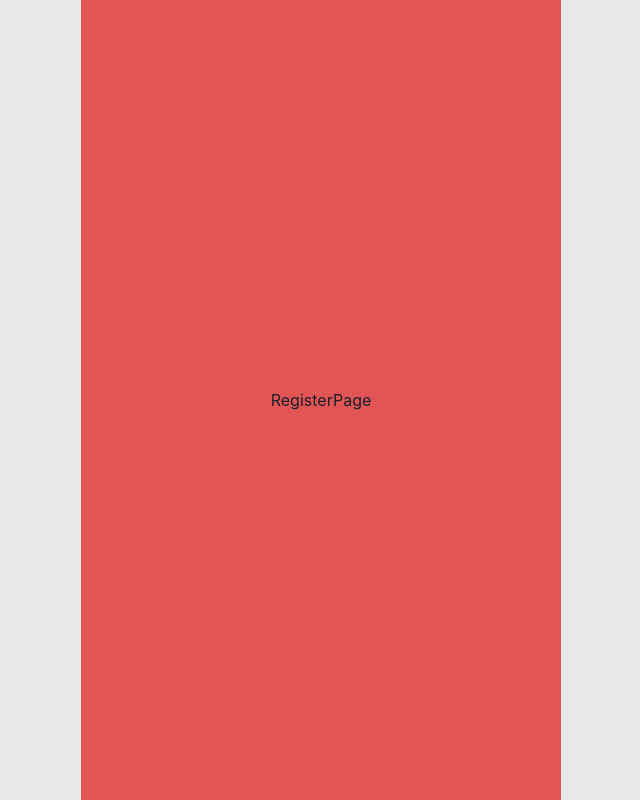
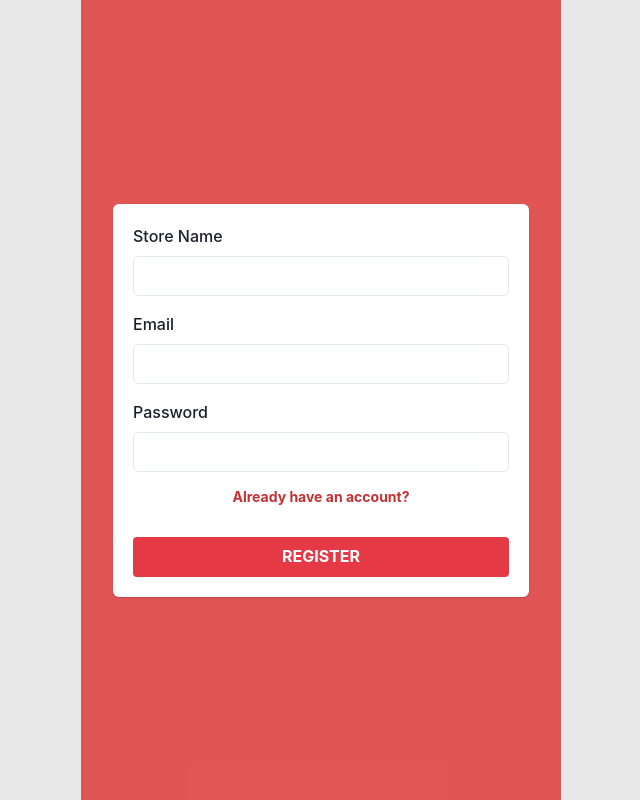
Before and after one commit to telkom-fabd/poc-partnerib-chat, a React (Vite) app: page /register in a window 1280 px wide. Shown: the whole page, without its empty margins (319-959 px from the left). Built offline with nearby package versions, Linux system fonts and the light colour scheme; no server answers.

Commit message:
register

```diff
--- a/src/components/modal/ModalError.jsx
+++ b/src/components/modal/ModalError.jsx
@@ -39,11 +39,13 @@ const ModalError = ({isOpen, title, message, onClose}) => {
                         justifyContent='center'
                         alignItems='center'
                         minH={200}
+                        p={4}
                     >
                         <Text
                             color='red.500'
                             fontWeight='bold'
                             fontSize='lg'
+                            textAlign='center'
                         >
                             {message}
                         </Text>
--- a/src/pages/Auth/LoginPage.jsx
+++ b/src/pages/Auth/LoginPage.jsx
@@ -101,8 +101,17 @@ const LoginPage = () => {
                             </FormControl>
 
                             <Button
+                                variant='link'
+                                size='sm'
+                                color='red.600'
+                                onClick={() => navigate('/register')}
+                            >
+                                {`Don't have an account?`}
+                            </Button>
+
+                            <Button
                                 variant='solid'
-                                size='lg'
+                                size='md'
                                 mt={8}
                                 isLoading={isLoading}
                                 onClick={handleLogin}
--- a/src/pages/Auth/RegisterPage.jsx
+++ b/src/pages/Auth/RegisterPage.jsx
@@ -1,9 +1,141 @@
 import {useState} from 'react';
+import {useNavigate} from "react-router-dom";
+import {Box, Button, Card, CardBody, Flex, FormControl, FormLabel, Input} from "@chakra-ui/react";
+import ModalError from "../../components/modal/ModalError.jsx";
+
+import * as authService from "../../services/auth";
+import * as cookie from "../../utils/cookie";
 
 const RegisterPage = () => {
+    const navigate = useNavigate();
+
+    const [form, setForm] = useState({
+        name: '',
+        email: '',
+        password: '',
+    });
+    const [isLoading, setIsLoading] = useState(false);
+    const [modalError, setModalError] = useState({
+        isOpen: false,
+        title: undefined,
+        message: undefined,
+    });
+
+    const closeModalError = () => {
+        setModalError({
+            ...modalError,
+            isOpen: false,
+        });
+    }
+
+    const handleOnChange = (e) => {
+        const {name, value} = e.target;
+        setForm({
+            ...form,
+            [name]: value,
+        });
+    }
+
+    const handleLogin = async () => {
+        setIsLoading(true);
+
+        const body = {
+            name: form.name,
+            email: form.email,
+            password: form.password,
+        }
+        const result = await authService.register(body);
+        if (result.isSuccess) {
+            cookie.saveToken(result.token);
+            cookie.saveUser(result.user);
+
+            setTimeout(() => {
+                navigate('/chat');
+            }, 1200);
+        } else {
+            setTimeout(() => {
+                setModalError({
+                    ...modalError,
+                    isOpen: true,
+                    title: 'ALERT',
+                    message: result.message,
+                });
+
+                setIsLoading(false);
+            }, 1200);
+        }
+    }
+
     return (
         <>
-            <h2>RegisterPage</h2>
+            <ModalError
+                isOpen={modalError.isOpen}
+                title={modalError.title}
+                message={modalError.message}
+                onClose={closeModalError}
+            />
+
+            <Box w='100%' p={8}>
+                <Card>
+                    <CardBody>
+                        <Flex flexDirection='column' w='100%'>
+                            <FormControl mb={4}>
+                                <FormLabel>Store Name</FormLabel>
+                                <Input
+                                    name='name'
+                                    colorScheme='primary'
+                                    type='text'
+                                    value={form.name}
+                                    onChange={handleOnChange}
+                                    disabled={isLoading}
+                                />
+                            </FormControl>
+
+                            <FormControl mb={4}>
+                                <FormLabel>Email</FormLabel>
+                                <Input
+                                    name='email'
+                                    colorScheme='primary'
+                                    type='email'
+                                    value={form.email}
+                                    onChange={handleOnChange}
+                                    disabled={isLoading}
+                                />
+                            </FormControl>
+
+                            <FormControl mb={4}>
+                                <FormLabel>Password</FormLabel>
+                                <Input
+                                    name='password'
+                                    type='password'
+                                    value={form.password}
+                                    onChange={handleOnChange}
+                                    disabled={isLoading}
+                                />
+                            </FormControl>
+
+                            <Button
+                                variant='link'
+                                size='sm'
+                                color='red.600'
+                                onClick={() => navigate('/')}
+                            >
+                                Already have an account?
+                            </Button>
+
+                            <Button
+                                variant='solid'
+                                size='md'
+                                mt={8}
+                                isLoading={isLoading}
+                                onClick={handleLogin}
+                            >
+                                REGISTER
+                            </Button>
+                        </Flex>
+                    </CardBody>
+                </Card>
+            </Box>
         </>
     );
 };
--- a/src/services/auth.js
+++ b/src/services/auth.js
@@ -26,4 +26,31 @@ const login = async (body) => {
     }
 };
 
-export {login};
+const register = async (body) => {
+    try {
+        const url = `${API_URL}/api/v1/auth/register-merchant`;
+        const response = await axios.post(url, body);
+        if (response.data.data && response.data.data.access_token) {
+            return {
+                isSuccess: true,
+                token: response.data.data.access_token,
+                user: response.data.data.user,
+            };
+        } else {
+            return {
+                isSuccess: false,
+                message: 'Register failed',
+            };
+        }
+    } catch (err) {
+        return {
+            isSuccess: false,
+            message: err.response.data.message,
+        };
+    }
+};
+
+export {
+    login,
+    register,
+};
```
